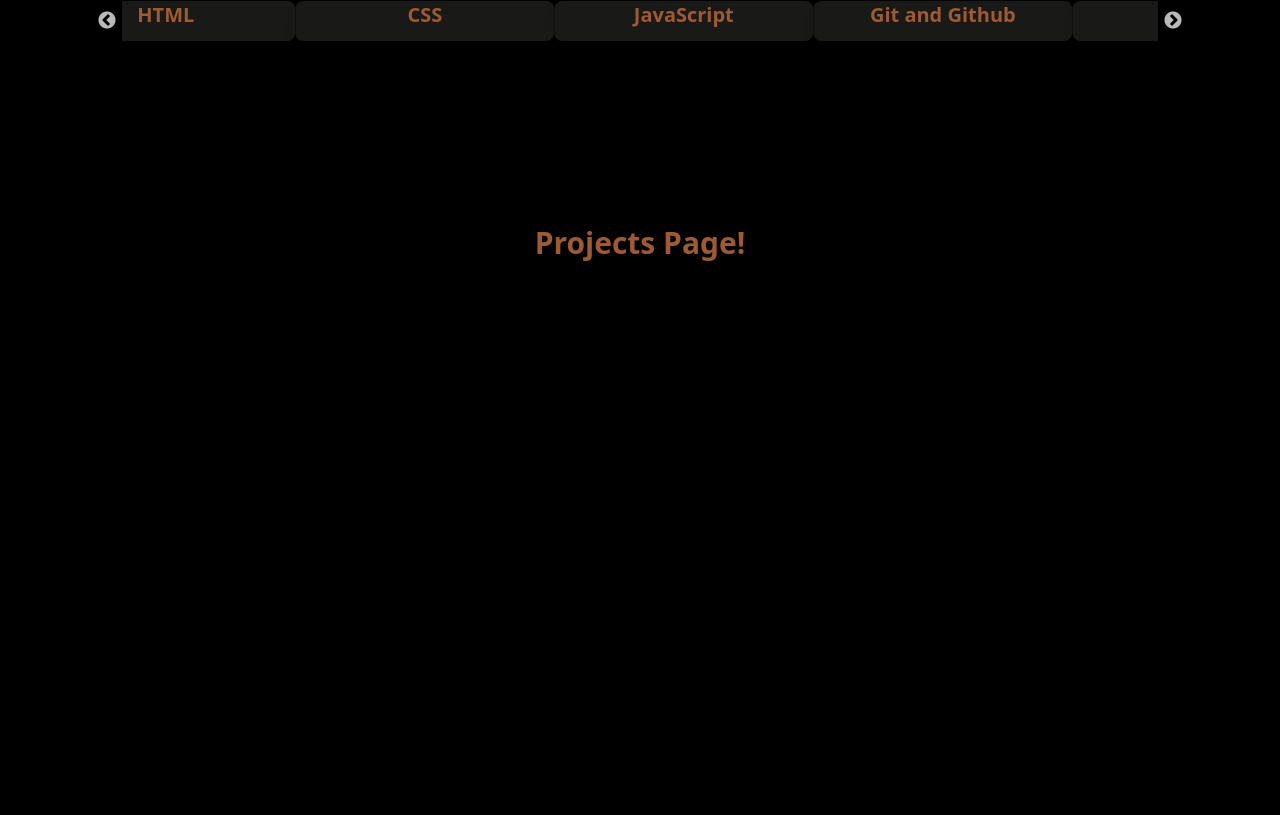
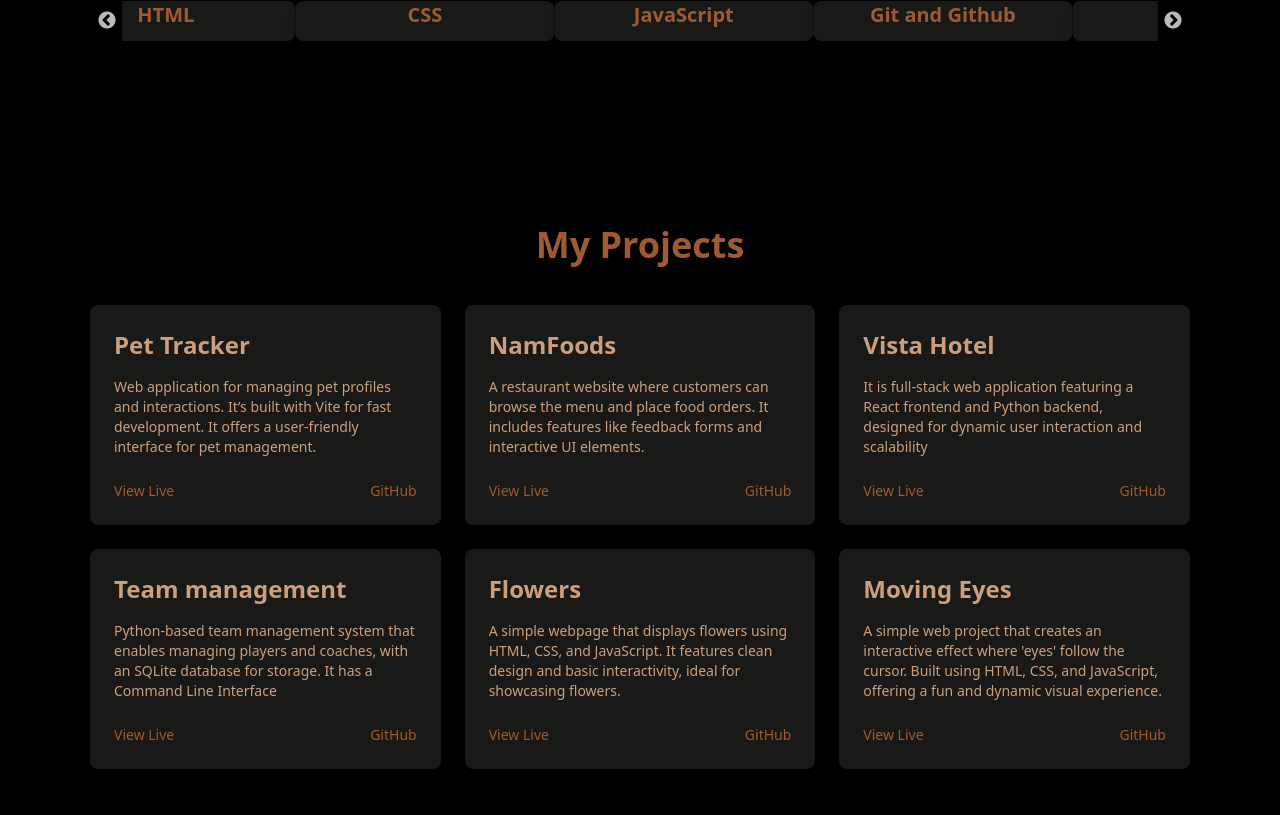
Before and after one commit to NAMADAJR/myPortfolio, a React (Vite) app: page / in a window 1280 px wide. Shown: the part 1465-2280 px from the top of the page. Built offline with nearby package versions, Linux system fonts and the light colour scheme.

Commit message:
Refactor Projects page layout and add project data rendering

```diff
--- a/src/components/MyBio.jsx
+++ b/src/components/MyBio.jsx
@@ -30,7 +30,7 @@ const MyBio = () => {
           <p className="p-1 text-center">Started learning HTML/CSS in June, 2024</p>
           <p className="p-1 text-center">Built my first website in July, 2024</p>
           <p className="p-1 text-center">Started working with React and Tailwind CSS in August, 2024</p>
-          <p className="p-1 text-center">Learned Python and Flask in , 2024</p>
+          <p className="p-1 text-center">Learned Python and Flask in September, 2024</p>
           <p className="p-1 text-center">Developed several personal and group projects</p>
 
       </div>
--- /dev/null
+++ b/src/components/ProjectCard.jsx
@@ -0,0 +1,33 @@
+import React from "react";
+import { projects } from "./projectsData";
+
+const ProjectCard = ({ index }) => {
+    const project = projects[index];
+
+    return (
+        <div className="bg-jet-black text-sand-tan p-6 rounded-lg shadow-lg hover:shadow-xl transition-shadow duration-300 flex flex-col h-full">
+            <h2 className="text-2xl font-semibold mb-4">{project.title}</h2>
+            <p className="text-sm mb-6">{project.description}</p>
+            <div className="flex justify-between mt-auto">
+                <a
+                    href={project.liveLink}
+                    target="_blank"
+                    rel="noopener noreferrer"
+                    className="text-sm text-rust-brown hover:text-sand-tan transition-colors"
+                >
+                    View Live
+                </a>
+                <a
+                    href={project.githubLink}
+                    target="_blank"
+                    rel="noopener noreferrer"
+                    className="text-sm text-rust-brown hover:text-sand-tan transition-colors"
+                >
+                    GitHub
+                </a>
+            </div>
+        </div>
+    );
+};
+
+export default ProjectCard;
--- /dev/null
+++ b/src/components/projectsData.jsx
@@ -0,0 +1,38 @@
+export const projects = [
+    {
+        title: "Pet Tracker",
+        description: "Web application for managing pet profiles and interactions. It’s built with Vite for fast development. It offers a user-friendly interface for pet management.",
+        liveLink: "https://pet-app-frontend.vercel.app/",
+        githubLink: "https://github.com/NAMADAJR/petApp-frontend",
+    },
+    {
+        title: "NamFoods",
+        description: "A restaurant website where customers can browse the menu and place food orders. It includes features like feedback forms and interactive UI elements.",
+        liveLink: "https://namfoods.vercel.app/",
+        githubLink: "https://github.com/NAMADAJR/Namfoods",
+    },
+    {
+        title: "Vista Hotel",
+        description: "It is full-stack web application featuring a React frontend and Python backend, designed for dynamic user interaction and scalability",
+        liveLink: "https://phase-4-project-tawny.vercel.app/",
+        githubLink: "https://github.com/bella-thehacker/Phase-4-project",
+    },
+    {
+      title: "Team management",
+      description: "Python-based team management system that enables managing players and coaches, with an SQLite database for storage. It has a Command Line Interface",
+      liveLink: "#",
+      githubLink: "https://github.com/NAMADAJR/Phase-3_Python_Team-management_system",
+    },
+    {
+      title: "Flowers",
+      description: "A simple webpage that displays flowers using HTML, CSS, and JavaScript. It features clean design and basic interactivity, ideal for showcasing flowers.",
+      liveLink: "https://namadajr.github.io/Flowers/",
+      githubLink: "https://github.com/NAMADAJR/Flowers",
+    },
+    {
+      title: "Moving Eyes",
+      description: "A simple web project that creates an interactive effect where 'eyes' follow the cursor. Built using HTML, CSS, and JavaScript, offering a fun and dynamic visual experience.",
+      liveLink: "https://moving-eyes-eta.vercel.app/",
+      githubLink: "https://github.com/NAMADAJR/moving-eyes",
+    },
+];
--- a/src/index.css
+++ b/src/index.css
@@ -9,3 +9,9 @@ body {
 html {
     scroll-behavior: smooth;
 }
+
+@media (max-width: 768px) {
+    html {
+      scroll-padding-top: 64px;
+    }
+  }
--- a/src/layout/Contact.jsx
+++ b/src/layout/Contact.jsx
@@ -2,7 +2,7 @@ import React from 'react'
 
 const Contact = () => {
   return (
-    <div className="bg-black h-screen p-[90px]">
+    <div className="bg-black h-screen md:p-10 lg:p-[90px]">
             <h1 className="text-3xl font-bold text-center text-rust-brown">Contacts Page!</h1>
         </div>
   )
--- a/src/layout/Projects.jsx
+++ b/src/layout/Projects.jsx
@@ -1,11 +1,18 @@
-import React from 'react'
+import React from "react";
+import { projects } from "../components/projectsData";
+import ProjectCard from "../components/ProjectCard";
 
 const Projects = () => {
-  return (
-    <div className="bg-black h-screen p-[90px]">
-            <h1 className="text-3xl font-bold text-center text-rust-brown">Projects Page!</h1>
+    return (
+        <div className="bg-black min-h-screen  md:p-10 lg:p-[90px]">
+            <h1 className="text-4xl text-rust-brown font-bold text-center mb-10">My Projects</h1>
+            <div className="max-w-7xl mx-auto grid grid-cols-1 sm:grid-cols-2 lg:grid-cols-3 gap-6">
+                {projects.map((_, index) => (
+                    <ProjectCard key={index} index={index} />
+                ))}
+            </div>
         </div>
-  )
-}
+    );
+};
 
-export default Projects
+export default Projects;
```
